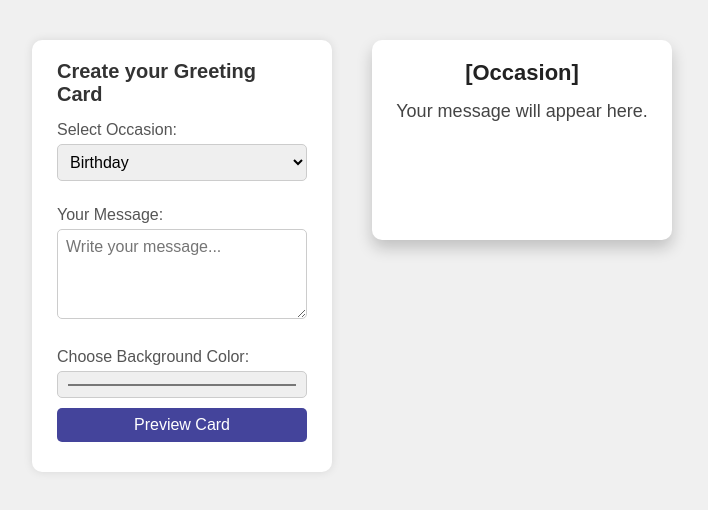
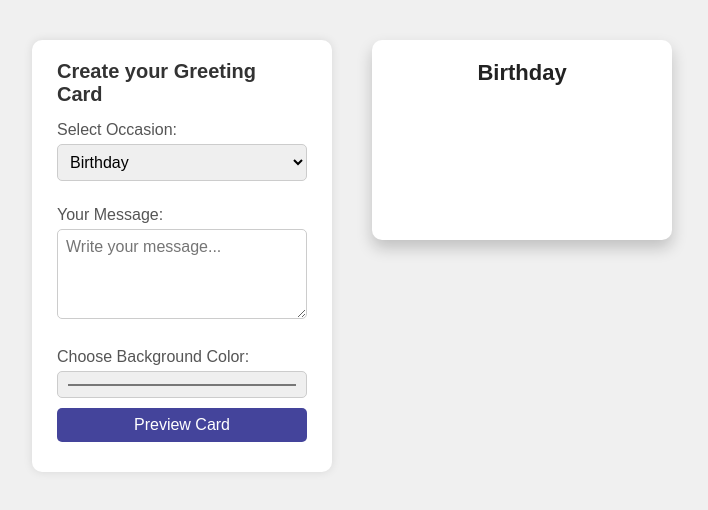
Before and after one commit to MGK-dev/JS-Practice-Project, a plain HTML site: page Greeting Card/greeting-card.html in a window 1280 px wide. Both pictures are taken after a click on the button "Preview Card". Shown: the whole page, without its empty margins (288-996 px from the left). Drawn offline with Linux system fonts and the light colour scheme.

Commit message:
feat: add dynamic preview functionality using JavaScript
- Implemented click event listener on Preview button
- Dynamically updates occasion, message, and background color in preview card
- Ensured DOM is fully loaded before attaching event listeners

```diff
--- a/Greeting Card/greeting-card.html
+++ b/Greeting Card/greeting-card.html
@@ -34,17 +34,19 @@
         <input type="color" id="bgColor" value="#ffffff" />
 
         <!-- Preview button -->
-        <button id="PreviewBtn">Preview Card</button>
+        <button id="previewBtn">Preview Card</button>
       </div>
 
       <!-- 2. Preview Section -->
       <div class="card-preview" id="cardPreview">
         <!-- Dynamic occasion heading -->
-        <h2 id="PreviewOccasion">[Occasion]</h2>
+        <h2 id="previewOccasion">[occasion]</h2>
 
         <!-- Dynamic message -->
         <p id="previewMessage">Your message will appear here.</p>
       </div>
     </div>
+
+    <script src="script.js"></script>
   </body>
 </html>
--- /dev/null
+++ b/Greeting Card/script.js
@@ -0,0 +1,24 @@
+document.addEventListener("DOMContentLoaded", () => {
+  //Get form elements
+  const occasionSelect = document.getElementById("occasion");
+  const messageInput = document.getElementById("message");
+  const colorPicker = document.getElementById("bgColor");
+  const previewButton = document.getElementById("previewBtn");
+
+  //Get Preview Elements
+  const cardPreview = document.getElementById("cardPreview");
+  const previewOccasion = document.getElementById("previewOccasion");
+  const previewMessage = document.getElementById("previewMessage");
+
+  previewButton.addEventListener("click", () => {
+    //Get current values from the form
+    const occasion = occasionSelect.value;
+    const message = messageInput.value;
+    const bgColor = colorPicker.value;
+
+    //update the preview card
+    previewOccasion.textContent = occasion;
+    previewMessage.textContent = message;
+    cardPreview.style.backgroundColor = bgColor;
+  });
+});
```
